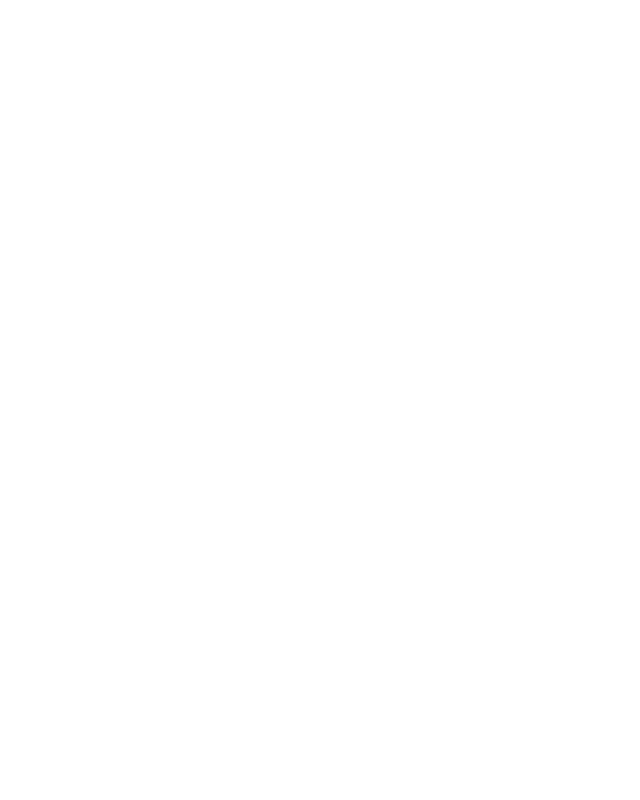
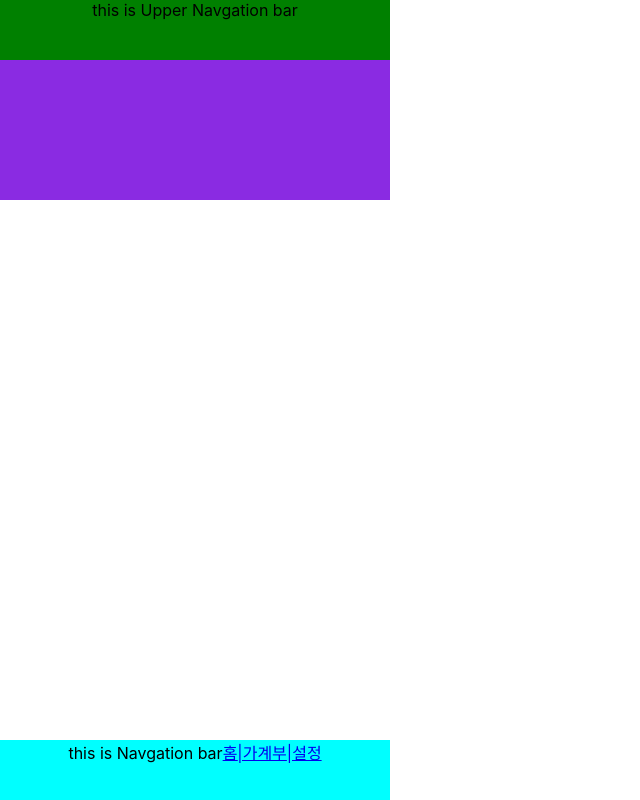
Before and after one commit to tngus2sh/Completionism, a React (Create React App) app in the folder client/: page /setting in a window 1280 px wide. Before the commit this address had no page. Shown: the whole page, without its empty margins (0-640 px from the left). Built offline with nearby package versions, Linux system fonts and the light colour scheme.

Commit message:
feat: 설정 페이지 생성 및 라우팅 구현 (#3)

```diff
--- a/client/src/App.js
+++ b/client/src/App.js
@@ -3,6 +3,7 @@
 import {Grid} from '@material-ui/core'
 import MainPage from './pages/MainPage';
 import AccountBookPage from './pages/AccountBookPage';
+import SettingPage from './pages/SettingPage';
 import {BrowserRouter as Router, Routes , Route} from "react-router-dom"
 
 function App() {
@@ -13,6 +14,7 @@
         <Routes>
           <Route path="/" element={<MainPage/>}/>
           <Route path="/accountbook" element={<AccountBookPage/>}/>
+          <Route path="/setting" element={<SettingPage/>}/>
         </Routes>
       </Router>
     </Grid>
--- a/client/src/components/UnderNavigationBar.js
+++ b/client/src/components/UnderNavigationBar.js
@@ -8,7 +8,9 @@
         <Grid className ="undernavbar">
             this is Navgation bar
             <Link to ="/">홈</Link>
-            <Link to ="/accountbook">가계부</Link>
+            <Link to ="/accountbook">|가계부</Link>
+            <Link to ="/setting">|설정</Link>
+
         </Grid>
     )
 }
--- /dev/null
+++ b/client/src/pages/SettingPage.css
@@ -0,0 +1,22 @@
+/* MainPage.css */
+
+/* 바디 폭만 잡아주기 */
+.body {
+    width: 390px;
+    height: 200px;
+    background-color: blueviolet;
+  }
+
+  /* 하단네비게이션 바 위치고정 */
+  .undernavbar {
+    bottom: 0;
+    position: fixed;
+    z-index: 1000;
+  }
+
+  /* 상단네비게이션 바 위치고정 */
+  .uppernavbar {
+    top: 0;
+    position: fixed;
+    z-index: 1000;
+  }
--- /dev/null
+++ b/client/src/pages/SettingPage.js
@@ -0,0 +1,25 @@
+import { Grid } from "@material-ui/core";
+import React from "react";
+import UnderNavigationBar from "../components/UnderNavigationBar";
+import UpperNavigationBar from "../components/UpperNavigationBar";
+import "./SettingPage.css";
+
+const SettingPage = ()=>{
+    return(
+        <Grid>
+            <Grid className="uppernavbar">
+                <UpperNavigationBar/>
+            </Grid>
+
+            <Grid className="body">
+                this is SettingPage
+            </Grid>
+
+            <Grid className="undernavbar">
+                <UnderNavigationBar/>
+            </Grid>
+        </Grid>
+    )
+}
+
+export default SettingPage
```
